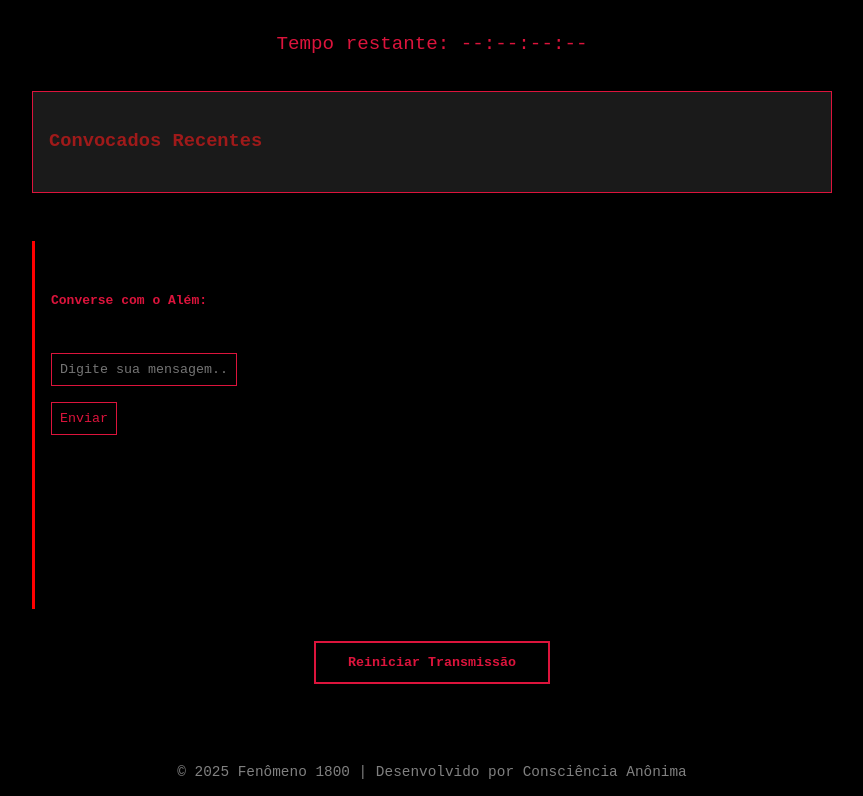
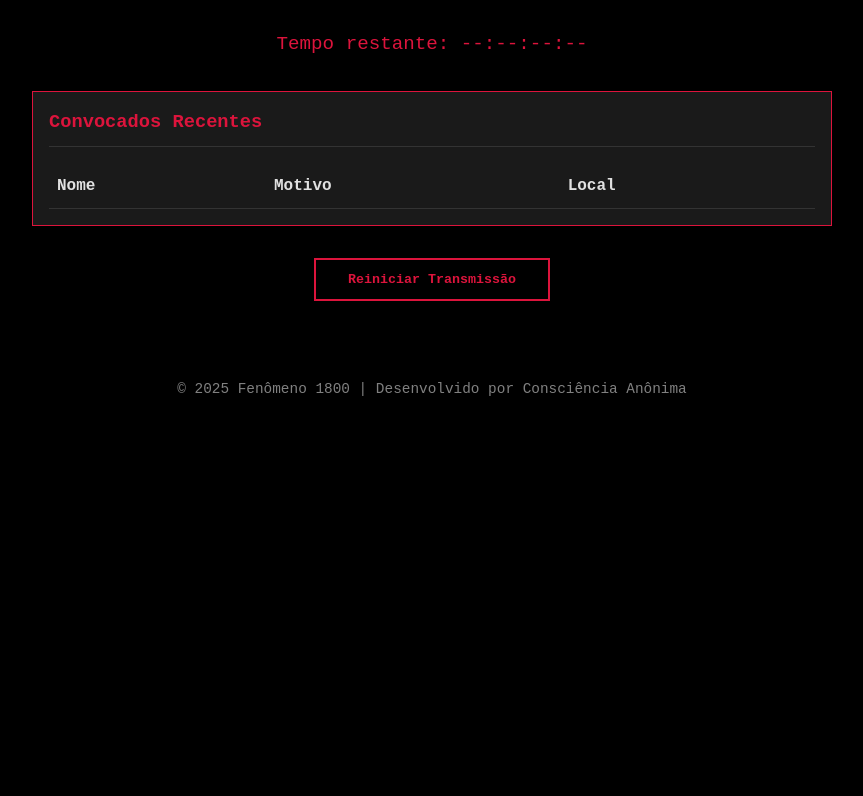
Before and after one commit to Vulgoanjinbr/fenomeno1800, a plain HTML site: page index.html in a window 1280 px wide. Shown: the part 1011-1807 px from the top of the page, without its empty margins (208-1071 px from the left). After the commit the page ends 1424 px from the top, so only its background shows below. Drawn offline with Linux system fonts and the light colour scheme.

Commit message:
Update index.html

```diff
--- a/index.html
+++ b/index.html
@@ -154,13 +154,37 @@
       text-align: center;
     }
 
+    /* Novo estilo para a tabela de convocados */
     #convocados {
+      background: #1a1a1a;
+      border: 1px solid crimson;
+      padding: 1rem;
       margin-top: 2rem;
-      background: #1a1a1a;
-      padding: 1rem;
-      border: 1px solid crimson;
-      max-height: 150px;
-      overflow-y: auto;
+      overflow-x: auto;
+    }
+
+    #convocados h3 {
+      color: crimson;
+      border-bottom: 1px solid #333;
+      padding-bottom: 0.5rem;
+      margin-top: 0;
+    }
+
+    #listaConvocados {
+      width: 100%;
+      color: #e1e1e1;
+      border-collapse: collapse;
+    }
+
+    #listaConvocados th {
+      text-align: left;
+      padding: 0.5rem;
+      border-bottom: 1px solid #333;
+    }
+
+    #listaConvocados td {
+      padding: 0.5rem;
+      border-bottom: 1px solid #333;
     }
 
     /* VHS Scanlines animadas */
@@ -338,27 +362,21 @@
 
     <div id="contador">Tempo restante: <span id="timer">--:--:--:--</span></div>
 
+    <!-- Nova seção de convocados com tabela -->
     <div id="convocados">
       <h3>Convocados Recentes</h3>
-      <ul id="listaConvocados"></ul>
-    </div>
-
-    <!-- Chat falso "mensagens do além" -->
-    <div class="glitch-text" style="margin-top:3rem;">
-      <p><strong>Converse com o Além:</strong></p>
-      <input type="text" id="chatInput" placeholder="Digite sua mensagem..." autocomplete="off" />
-      <button onclick="responderChat()">Enviar</button>
-      <div id="chatResponse" style="margin-top:1rem; min-height:30px; color:#ff4444; font-weight:bold;"></div>
-
-      <video id="chatVideoEspecial" width="320" height="180" style="display:none; margin-top: 10px;" controls>
-        <source src="video_especial.mp4" type="video/mp4" />
-        Seu navegador não suporta vídeo HTML5.
-      </video>
-
-      <video id="chatVideo" width="320" height="180" style="display:none; margin-top: 10px;" controls>
-        <source src="video_sinistro.mp4" type="video/mp4" />
-        Seu navegador não suporta vídeo HTML5.
-      </video>
+      <table id="listaConvocados">
+        <thead>
+          <tr>
+            <th>Nome</th>
+            <th>Motivo</th>
+            <th>Local</th>
+          </tr>
+        </thead>
+        <tbody>
+          <!-- Linhas serão adicionadas dinamicamente -->
+        </tbody>
+      </table>
     </div>
 
     <!-- Escolha simples -->
@@ -419,10 +437,24 @@
     }
 
     function adicionarConvocado(nome, motivo) {
-      const lista = document.getElementById('listaConvocados');
-      const li = document.createElement('li');
-      li.textContent = `${nome} - ${motivo}`;
-      lista.appendChild(li);
+      const tbody = document.querySelector('#listaConvocados tbody');
+      const tr = document.createElement('tr');
+
+      const tdNome = document.createElement('td');
+      tdNome.textContent = nome;
+
+      const tdMotivo = document.createElement('td');
+      tdMotivo.textContent = motivo;
+
+      const tdLocal = document.createElement('td');
+      // Adiciona um local aleatório
+      const locais = ["Sala 13", "Porão", "Torre Leste", "Laboratório 7", "Sótão"];
+      tdLocal.textContent = locais[Math.floor(Math.random() * locais.length)];
+
+      tr.appendChild(tdNome);
+      tr.appendChild(tdMotivo);
+      tr.appendChild(tdLocal);
+      tbody.appendChild(tr);
     }
 
     function iniciarContador() {
@@ -517,85 +549,6 @@
       canvas.height = window.innerHeight;
     });
 
-    // *** Chat falso “mensagens do além” ***
-
-    function responderChat() {
-      const inputRaw = document.getElementById('chatInput').value.trim();
-      const input = inputRaw.toLowerCase();
-      const respostaEl = document.getElementById('chatResponse');
-      const videoEspecial = document.getElementById('chatVideoEspecial');
-      const videoPadrao = document.getElementById('chatVideo');
-
-      // Esconde e pausa os vídeos por padrão
-      videoEspecial.style.display = 'none';
-      videoEspecial.pause();
-      videoEspecial.currentTime = 0;
-
-      videoPadrao.style.display = 'none';
-      videoPadrao.pause();
-      videoPadrao.currentTime = 0;
-
-      if (!inputRaw) {
-        respostaEl.textContent = "Diga algo para ouvir a resposta...";
-        return;
-      }
-
-      // Palavras-chave para vídeo especial
-      const palavrasEspecial = ['fenômeno 1800', 'nino', '1800'];
-
-      // Verifica se a mensagem contém alguma palavra-chave especial (exata ou substring)
-      const triggerEspecial = palavrasEspecial.some(palavra => input.includes(palavra.toLowerCase()));
-
-      if (triggerEspecial) {
-        respostaEl.textContent = "Você evocou o Fenômeno... Assista com atenção.";
-        videoEspecial.style.display = 'block';
-        videoEspecial.play();
-
-        // Esconde o vídeo após 20 segundos
-        setTimeout(() => {
-          videoEspecial.style.display = 'none';
-          videoEspecial.pause();
-          videoEspecial.currentTime = 0;
-        }, 20000);
-
-      } else {
-        // Palavras-chave que ativam o vídeo padrão
-        const triggerPadraoWords = ['vídeo', 'sinal', 'mostrar', 'olhar', 'imagem', 'transmissão'];
-
-        const triggerPadrao = triggerPadraoWords.some(word => input.includes(word));
-
-        if (triggerPadrao) {
-          respostaEl.textContent = "O sinal está chegando... Assista com atenção.";
-          videoPadrao.style.display = 'block';
-          videoPadrao.play();
-
-          setTimeout(() => {
-            videoPadrao.style.display = 'none';
-            videoPadrao.pause();
-            videoPadrao.currentTime = 0;
-          }, 20000);
-        } else {
-          // Resposta sinistra padrão
-          const respostasSinistras = [
-            "Eles estão te observando...",
-            "Não olhe para trás.",
-            "O sinal está ficando mais forte.",
-            "Você não deveria estar aqui...",
-            "Escute as vozes nas estáticas.",
-            "O tempo não é mais seu amigo.",
-            "As crianças somem ao anoitecer.",
-            "Algo se aproxima.",
-            "A luz está falhando...",
-            "Não confie nas imagens."
-          ];
-          const aleatoria = respostasSinistras[Math.floor(Math.random() * respostasSinistras.length)];
-          respostaEl.textContent = aleatoria;
-        }
-      }
-
-      document.getElementById('chatInput').value = '';
-    }
-
     // Mostrar escolhas simples após ficha criada
     function mostrarEscolha() {
       document.getElementById('escolhaContainer').style.display = 'block';
```
